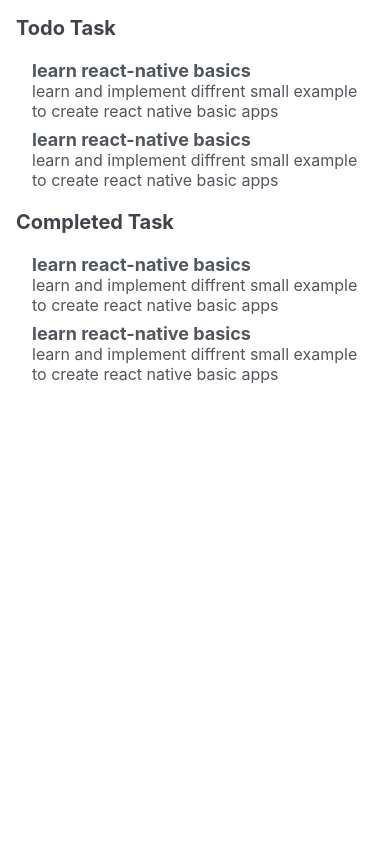
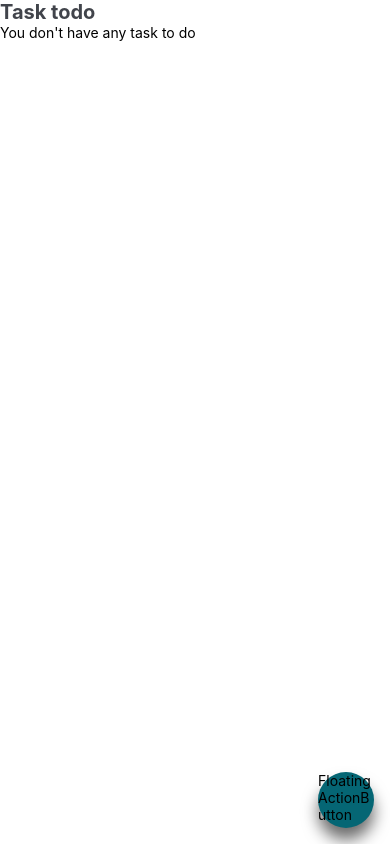
Before and after one commit to kikusourabh/todo_work_productive, a React Native app: screen / in a window 390 px wide. Built offline with nearby package versions, Linux system fonts and the light colour scheme.

Commit message:
redux-config -done

```diff
--- a/App.js
+++ b/App.js
@@ -1,7 +1,16 @@
 import React from 'react';
 import Home from './src/Screens/Home';
+import {Provider} from 'react-redux';
+import {store, persistStor} from './src/store/StoreConfig';
+import {PersistGate} from 'redux-persist/integration/react';
 
 const App = () => {
-  return <Home />;
+  return (
+    <Provider store={store}>
+      <PersistGate loading={null} persistor={persistStor}>
+        <Home />
+      </PersistGate>
+    </Provider>
+  );
 };
 export default App;
--- a/src/Screens/Home.js
+++ b/src/Screens/Home.js
@@ -4,55 +4,32 @@ import {View, Text, SafeAreaView, SectionList} from 'react-native';
 //components
 import {TaskItem} from '../components/TaskItem';
 import {TaskItemHeader} from '../components/TaskItemHeader';
+import {useSelector} from 'react-redux';
+import {Styles} from '../config/Styles';
+import FloatingActionButton from '../components/FloatingActionButton';
 
 function Home() {
-  const [task, setTask] = useState([
-    {
-      key: 'InCompletTask',
-      title: 'Todo Task',
-      data: [
-        {
-          id: 'task-1',
-          task_title: 'learn react-native basics',
-          task_description:
-            'learn and implement diffrent small example to create react native basic apps',
-        },
-        {
-          id: 'task-3',
-          task_title: 'learn react-native basics',
-          task_description:
-            'learn and implement diffrent small example to create react native basic apps',
-        },
-      ],
-    },
-    {
-      key: 'CompletedTask',
-      title: 'Completed Task',
-      data: [
-        {
-          id: 'task-2',
-          task_title: 'learn react-native basics',
-          task_description:
-            'learn and implement diffrent small example to create react native basic apps',
-        },
-        {
-          id: 'task-4',
-          task_title: 'learn react-native basics',
-          task_description:
-            'learn and implement diffrent small example to create react native basic apps',
-        },
-      ],
-    },
-  ]);
-
+  const inCompleteTasks = useSelector(
+    (state) => state.tasksController.incomeplete_task,
+  );
+  const addTask = () => {};
   return (
     <SafeAreaView style={{flex: 1}}>
-      <SectionList
+      <View>
+        <Text style={Styles.HeaderText}>Task todo</Text>
+      </View>
+      {inCompleteTasks.length > 0 ? (
+        <Text>Task incomplete : {inCompleteTasks.length} </Text>
+      ) : (
+        <Text>You don't have any task to do</Text>
+      )}
+      {/* <SectionList
         style={{paddingStart: 16, paddingEnd: 16}}
         sections={task}
         renderItem={TaskItem}
         renderSectionHeader={TaskItemHeader}
-      />
+      /> */}
+      <FloatingActionButton onPress={addTask} />
     </SafeAreaView>
   );
 }
--- /dev/null
+++ b/src/components/FloatingActionButton.js
@@ -0,0 +1,39 @@
+import React from 'react';
+import {View, Text, StyleSheet} from 'react-native';
+import {Colors} from '../config/Colors';
+
+function FloatingActionButton({onPress, style}) {
+  return (
+    <View style={styles.container}>
+      <View style={[styles.floatingButton, style]}>
+        <Text>FloatingActionButton</Text>
+      </View>
+    </View>
+  );
+}
+
+export default FloatingActionButton;
+
+const styles = StyleSheet.create({
+  container: {
+    flex: 1,
+    justifyContent: 'flex-end',
+    marginBottom: 16,
+    alignItems: 'flex-end',
+    marginEnd: 16,
+  },
+  floatingButton: {
+    height: 56,
+    width: 56,
+    shadowColor: '#000',
+    shadowOffset: {
+      width: 0,
+      height: 12,
+    },
+    shadowOpacity: 0.58,
+    shadowRadius: 16.0,
+    elevation: 24,
+    backgroundColor: Colors.accent,
+    borderRadius: 56 / 2,
+  },
+});
--- a/src/config/Colors.js
+++ b/src/config/Colors.js
@@ -2,4 +2,5 @@ export const Colors = {
   PrimaryText: '#41444b',
   SecondaryText: '#52575d',
   white: '#ffffff',
+  accent: '#056674',
 };
--- /dev/null
+++ b/src/store/Reducers/TaskReducer.js
@@ -0,0 +1,37 @@
+import {
+  ADD_TASK,
+  DELETE_TASK,
+  UPDATE_TASK,
+  COMPLETE_TASK,
+  IN_COMPLETE_TASK,
+} from '../Types/TaskType';
+
+const initialstate = {
+  incomeplete_task: [],
+  complete_task: [],
+};
+
+const TaskReducer = (state = initialstate, action) => {
+  switch (action.type) {
+    case ADD_TASK:
+      return {
+        ...state,
+        incomeplete_task: state?.incomeplete_task?.concat(action.task),
+      };
+
+    case DELETE_TASK:
+      return {
+        incomeplete_task: state?.incomeplete_task?.filter(
+          (val) => val.id != action.task_id,
+        ),
+        complete_task: state?.complete_task?.filter(
+          (val) => val.id != action.task_id,
+        ),
+      };
+
+    default:
+      return state;
+  }
+};
+
+export default TaskReducer;
--- a/src/store/StoreConfig.js
+++ b/src/store/StoreConfig.js
@@ -1,13 +1,16 @@
 import {combineReducers, createStore} from 'redux';
 import {persistReducer, persistStore} from 'redux-persist';
 import Astorage from '@react-native-community/async-storage';
+import TaskReducer from './Reducers/TaskReducer';
 
 const persistConfig = {
   key: 'root',
   storage: Astorage,
 };
 
-const rootReducer = combineReducers({});
+const rootReducer = combineReducers({
+  tasksController: TaskReducer,
+});
 
 const persistedReducer = persistReducer(persistConfig, rootReducer);
 const store = createStore(persistedReducer);
--- /dev/null
+++ b/src/store/Types/TaskType.js
@@ -0,0 +1,5 @@
+export const ADD_TASK = 'add-task';
+export const DELETE_TASK = 'delete-task';
+export const UPDATE_TASK = 'update-task';
+export const COMPLETE_TASK = 'complete-task';
+export const IN_COMPLETE_TASK = 'in-complete-task';
```
Also changed, not shown: src/store/Actions/TaskAction.js (added, +28 -0 lines), 1 other file (tests, documents, lock files or other folders).
